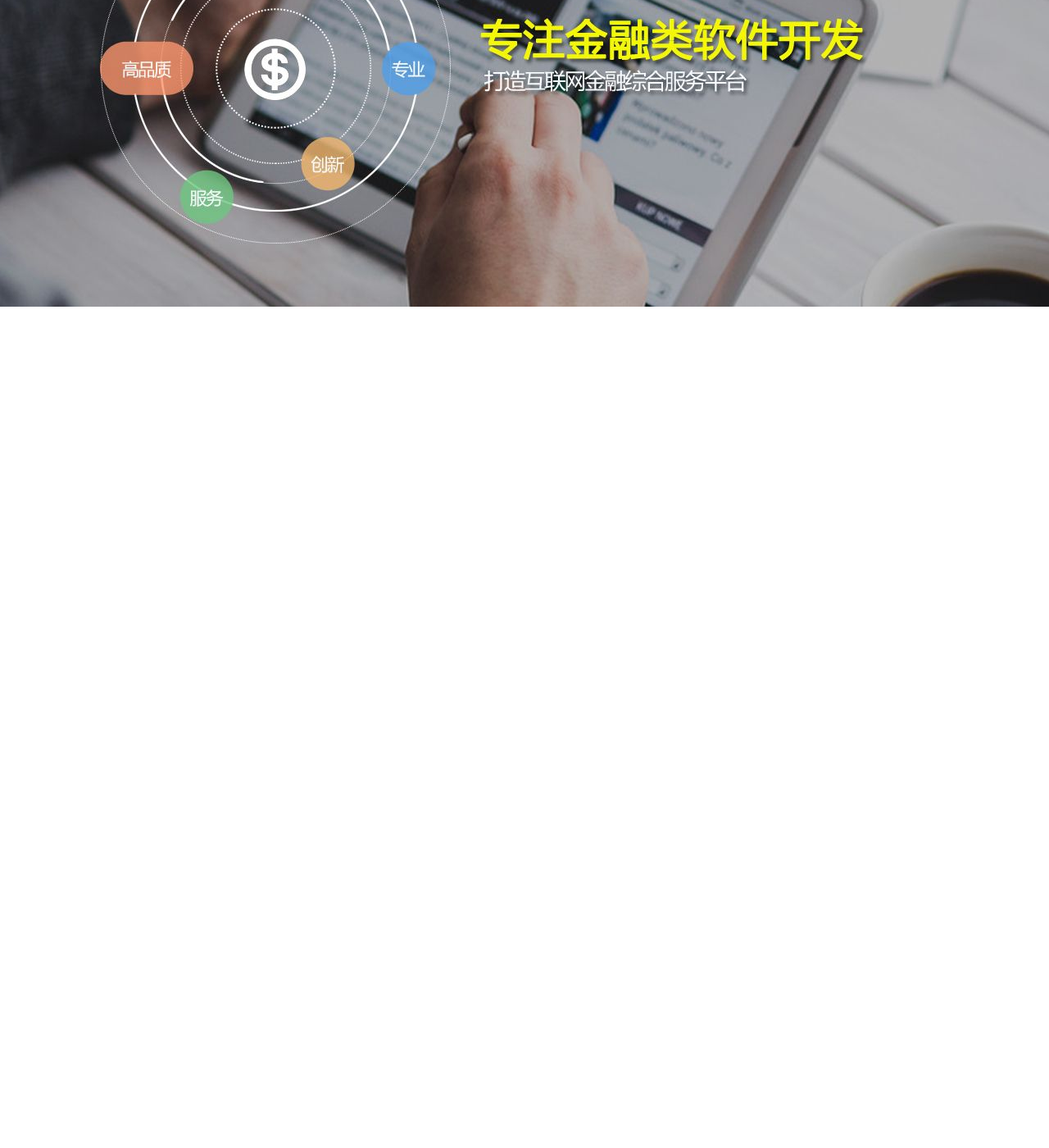
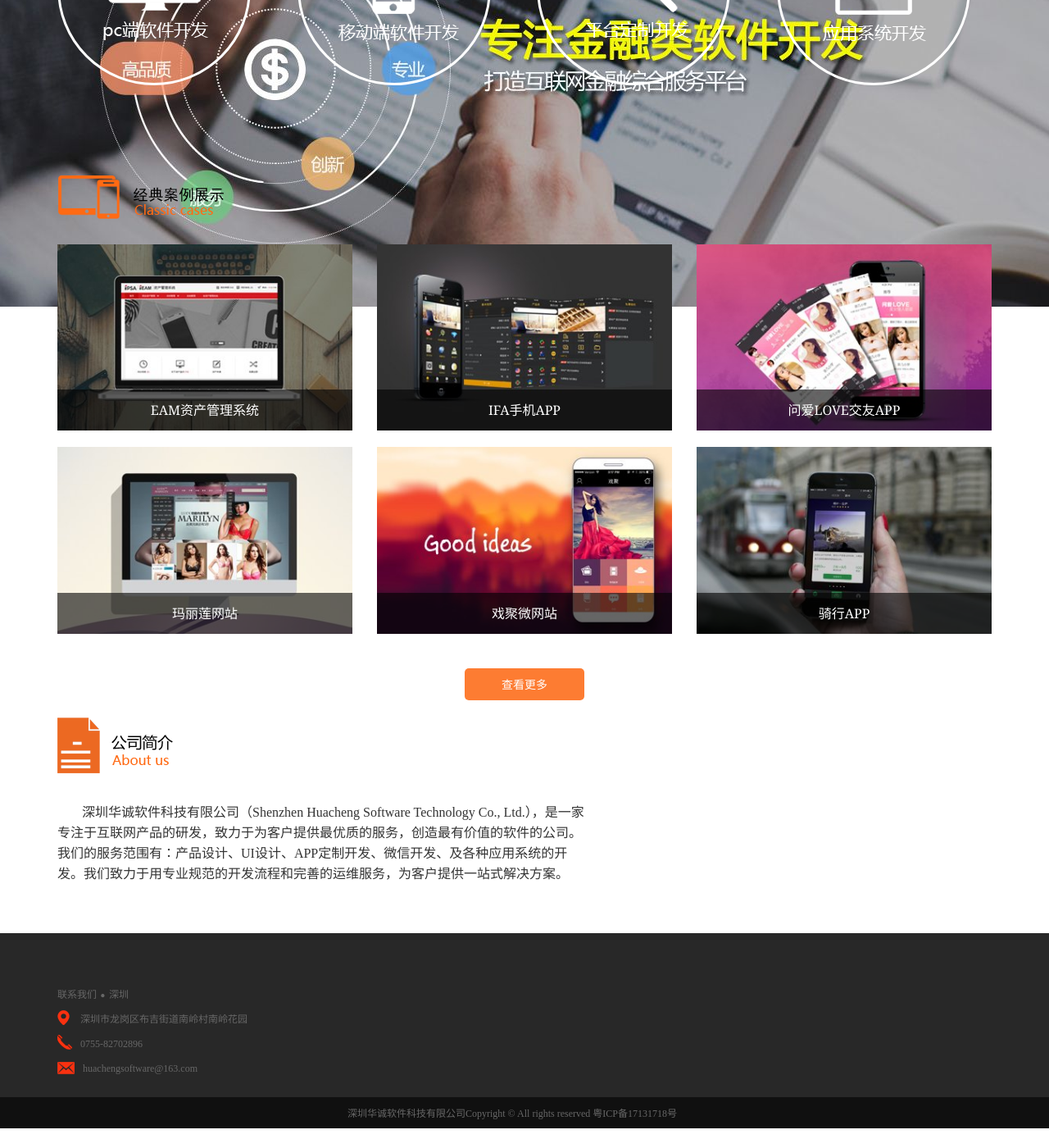
Before and after one commit to huachengsoftware/huachengsoftware.github.io, a Jekyll site: the page built from index.html, in a window 1280 px wide and 1400 px high, scrolled down 890 px. Shown: the whole window at 82% size. Built offline with Jekyll 4.4.1, drawn with Linux system fonts in a browser that asks for light colours; before the commit the page ends 1264 px from its top, so only the background shows below that.

Commit message:
update content

```diff
--- a/index.html
+++ b/index.html
@@ -62,3 +62,105 @@ title: 软件开发|app开发|微信开发|互联网金融|资产管理|财富
 		</div>
 	</div>
 </div>
+<div class="servicebg">
+	<div class="lvjing">
+		<div class="container">
+			<div class="row">
+				<div class="servicelogo col-lg-3 col-xs-4">
+					<img src="images/fuwu-title.png" class="img-responsive" alt="我们的服务">
+				</div>
+			</div>
+			<div class="row servicemeans">
+				<a href="service.html" class="col-xs-6 col-lg-3" title="pc端软件开发">
+					<span><img src="images/fuwu-02.png" class="img-responsive"></span>
+				</a>
+				<a href="service.html" class="col-xs-6 col-lg-3" title="移动端软件开发">
+					<span><img src="images/fuwu-01.png" class="img-responsive"></span>
+				</a>
+				<a href="service.html" class="col-xs-6 col-lg-3" title="平台定制开发">
+					<span><img src="images/fuwu-03.png" class="img-responsive"></span>
+				</a>
+				<a href="service.html" class="col-xs-6 col-lg-3" title="应用系统开发">
+					<span><img src="images/fuwu-04.png" class="img-responsive"></span>
+				</a>
+			</div>
+		</div>
+	</div>
+</div>
+<!--案例展示开始-->
+<div class="container">
+	<div class="row anlilogo">
+		<div class="col-lg-3 col-xs-4"><img src="images/anli-title.png" class="img-responsive" alt="案例展示"></div>
+	</div>
+	<div class="row anlibody">
+		<div class="col-lg-4 col-xs-6 anlipic">
+			<a href=""><img src="images/anlipic01.jpg" class="img-responsive"></a>
+			<div class="lg-intro text-center hidden-xs alanimate"><a href="case-eam.html" title="EAM资产管理系统">EAM资产管理系统</a></div>
+			<div class="hidden-lg anli-introduce text-center"><a href="case-eam.html" title="EAM资产管理系统">EAM资产管理系统</a></div>
+		</div>
+		<div class="col-lg-4 col-xs-6 anlipic">
+			<a href=""><img src="images/anlipic02.jpg" class="img-responsive"></a>
+			<div class="lg-intro text-center hidden-xs alanimate"><a href="case-ifa.html" title="IFA手机APP">IFA手机APP</a></div>
+			<div class="hidden-lg anli-introduce text-center"><a href="case-ifa.html" title="IFA手机APP">IFA手机APP</a></div>
+		</div>
+		<div class="col-lg-4 col-xs-6 anlipic">
+			<a href=""><img src="images/anlipic03.jpg" class="img-responsive"></a>
+			<div class="lg-intro text-center hidden-xs alanimate"><a href="case-love.html" title="问爱LOVE交友APP">问爱LOVE交友APP</a></div>
+			<div class="hidden-lg anli-introduce text-center"><a href="case-love.html" title="问爱LOVE交友APP">问爱LOVE交友APP</a></div>
+		</div>
+		<div class="col-lg-4 col-xs-6 anlipic">
+			<a href=""><img src="images/anlipic04.jpg" class="img-responsive"></a>
+			<div class="lg-intro text-center hidden-xs alanimate"><a href="case-qixing.html" title="玛丽莲网站">玛丽莲网站</a></div>
+			<div class="hidden-lg anli-introduce text-center"><a href="case-qixing.html" title="玛丽莲网站">玛丽莲网站</a></div>
+		</div>
+		<div class="col-lg-4 col-xs-6 anlipic">
+			<a href=""><img src="images/anlipic05.jpg" class="img-responsive"></a>
+			<div class="lg-intro text-center hidden-xs alanimate"><a href="case-nrb.html" title="戏聚微网站">戏聚微网站</a></div>
+			<div class="hidden-lg anli-introduce text-center"><a href="case-nrb.html" title="戏聚微网站">戏聚微网站</a></div>
+		</div>
+		<div class="col-lg-4 col-xs-6 anlipic">
+			<a href=""><img src="images/anlipic06.jpg" class="img-responsive"></a>
+			<div class="lg-intro text-center hidden-xs alanimate"><a href="case-xiju.html" title="骑行APP">骑行APP</a></div>
+			<div class="hidden-lg anli-introduce text-center"><a href="case-xiju.html" title="骑行APP">骑行APP</a></div>
+		</div>
+	</div>
+	<div class="row">
+		<a href="case.html">
+			<div class="chakanbg col-lg-12 text-center"><span>查看更多</span></div>
+		</a>
+	</div>
+</div>
+<!--案例展示结束-->
+<!--公司简介开始-->
+<div class="container">
+	<div class="row">
+		<div class="col-lg-3 col-xs-4"><img src="images/jianjie-title.png" class="img-responsive" alt="华诚软件科技简介"></div>
+	</div>
+	<div class="row">
+		<p class="col-lg-7 col-xs-12 aboutus">深圳华诚软件科技有限公司（Shenzhen Huacheng Software Technology Co., Ltd.），是一家专注于互联网产品的研发，致力于为客户提供最优质的服务，创造最有价值的软件的公司。我们的服务范围有：产品设计、UI设计、APP定制开发、微信开发、及各种应用系统的开发。我们致力于用专业规范的开发流程和完善的运维服务，为客户提供一站式解决方案。</p>
+	</div>
+</div>
+<!--公司简介结束-->
+<!--底部开始-->
+<div class="footbg">
+	<div class="container">
+		<div class="row footbox">
+			<div class="lianxi col-lg-5 col-xs-12">
+				<p>联系我们<span><img src="images/dian.png" class="img-responsive"></span>深圳</p>
+				<p>
+					<span class="address"></span><span>
+						深圳市龙岗区布吉街道南岭村南岭花园
+					</span>
+				</p>
+				<p><span class="tel"></span><span>0755-82702896</span></p>
+				<p><span class="email"></span><span>huachengsoftware@163.com</span></p>
+			</div>
+		</div>
+	</div>
+</div>
+<div class="footbg02">
+	<div class="container">
+		<div class="row beian col-lg-12 col-xs-12 text-center">深圳华诚软件科技有限公司Copyright © All rights reserved 粤ICP备17131718号</div>
+	</div>
+</div>
+<!--底部结束-->
```
